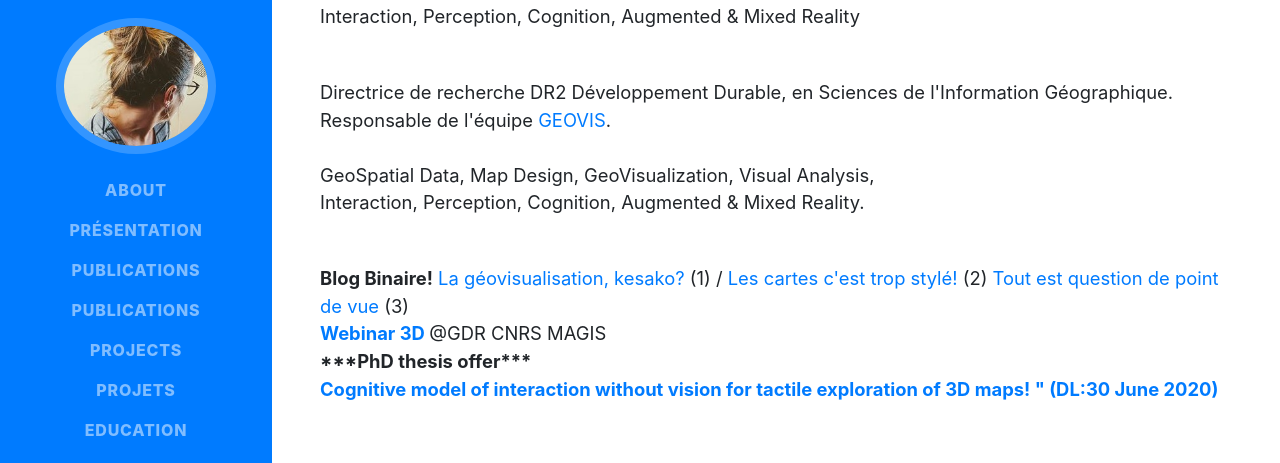
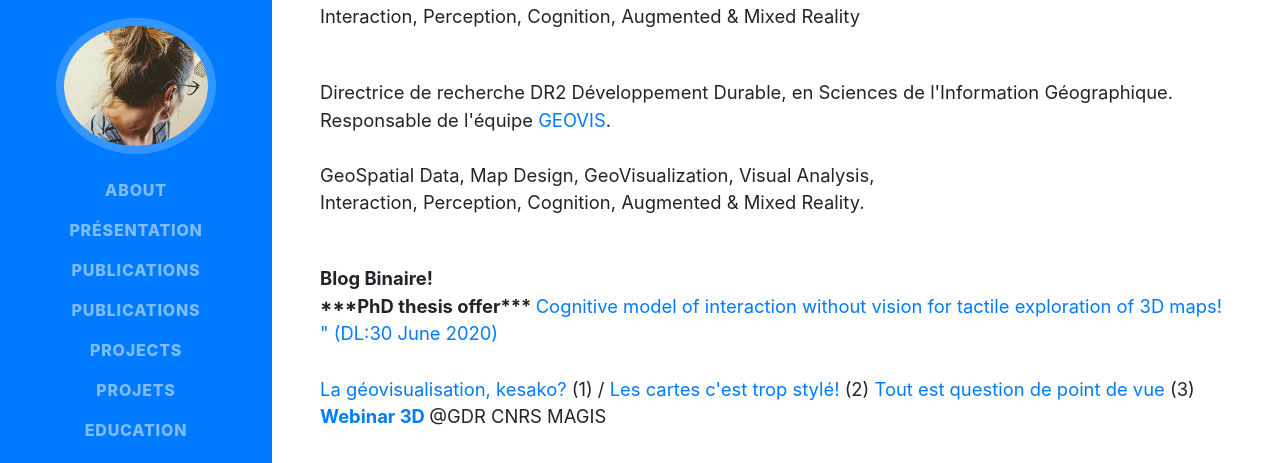
Before and after one commit to umrlastig/sidonie-christophe, a website with bundled scripts: page index.html in a window 1280 px wide. Shown: the part 273-736 px from the top of the page. Built offline with nearby package versions, Linux system fonts and the light colour scheme; no server answers; files whose address does not match are found by name; a web font is replaced by a local one.

Commit message:
Update index.html

```diff
--- a/index.html
+++ b/index.html
@@ -117,14 +117,17 @@
         <!--<p class="lead mb-5 lang-fr">Membre de l'équipe <a href="">GEOVIS</a></p>-->
       <!--  <div itemscope itemtype="https://schema.org/Person">-->
       <p class="lead mb-5"> <b>Blog Binaire!</b>
+
+        <br>
+          <!--  <p class="lead mb-5"> -->
+          <b>***PhD thesis offer*** </b><a href="https://www.umr-lastig.fr/lastig_data/pdf/PhD_ACTIVMap_LASTIG_IRIT_2020.pdf "> Cognitive model of interaction without vision for tactile exploration of 3D maps! " (DL:30 June 2020)
+      </a>
+      <br><br>
         <a href="https://www.lemonde.fr/blog/binaire/2019/11/18/la-geovisualisation-kezako/"> La géovisualisation, kesako? </a> (1) / <a href="https://www.lemonde.fr/blog/binaire/2019/12/16/les-cartes-cest-trop-style/"> Les cartes c'est trop stylé!</a> (2)
   <a href ="https://www.lemonde.fr/blog/binaire/2020/02/14/tout-est-question-de-point-de-vue/"> Tout est question de point de vue </a> (3)
   <br>
   <b><a href="http://ser-info-03.ec-nantes.fr/Webinar3D/index.html#"> Webinar 3D </a></b>@GDR CNRS MAGIS
-  <br>
-    <!--  <p class="lead mb-5"> -->
-    <b>***PhD thesis offer*** </br><a href="https://www.umr-lastig.fr/lastig_data/pdf/PhD_ACTIVMap_LASTIG_IRIT_2020.pdf "> Cognitive model of interaction without vision for tactile exploration of 3D maps! " (DL:30 June 2020)
-</a>        <!--<b>CFP SimVisu2020</b> <a href="http://www.isprs2020-nice.com/">@ISPRS2020</a>
+     <!--<b>CFP SimVisu2020</b> <a href="http://www.isprs2020-nice.com/">@ISPRS2020</a>
         <a href="https://umrlastig.github.io/schristophe_homepage/CFP_ThematicSession_SimVisu2020.pdf">Visualization of complex spatio-temporal data & phenomena on earth? </a>
     <br>-->
     <!--  <p class="lead mb-5"> -->
```
